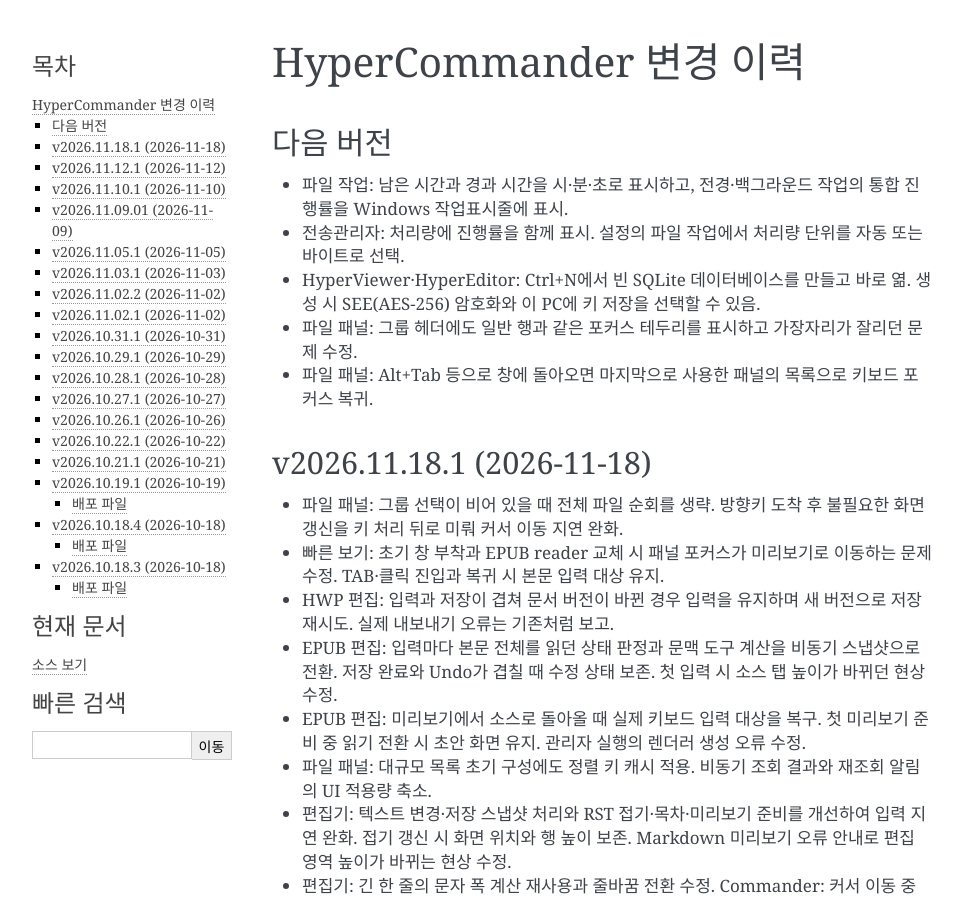
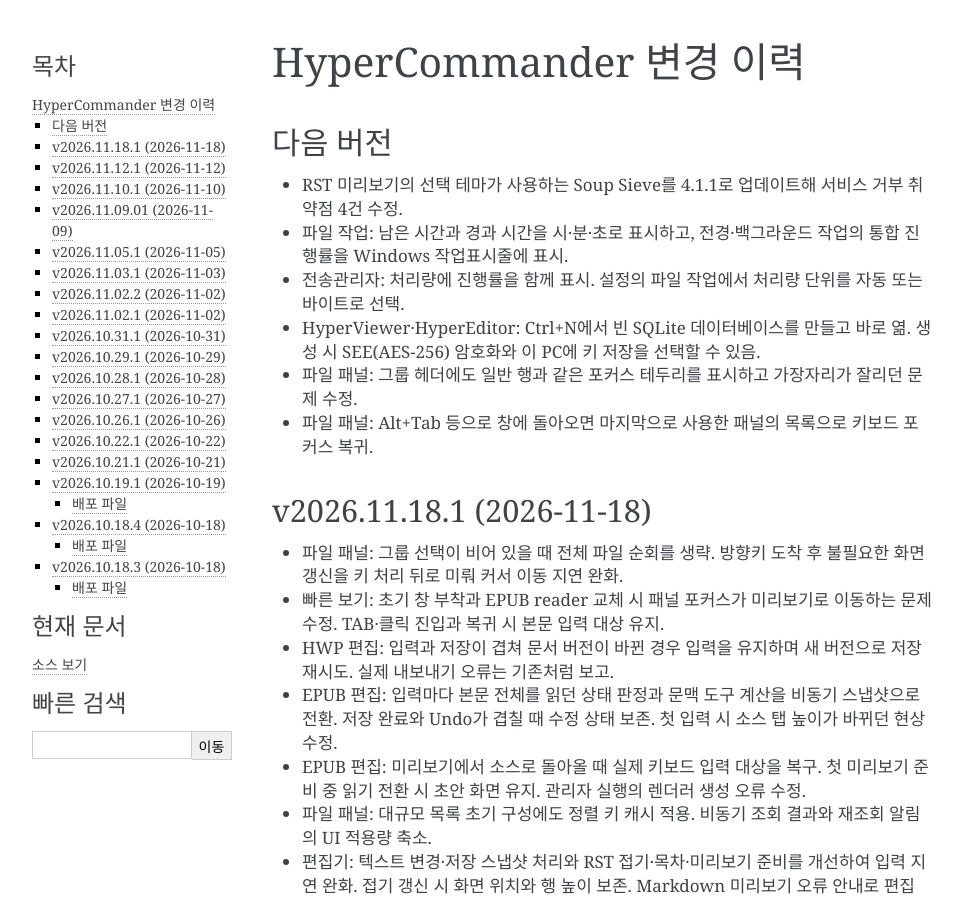
Before and after one commit to jgh0721/hyperCommander, a Sphinx documentation site: the page built from documentation/source/history.rst, in a window 1280 px wide and 900 px high. Shown: the whole window, without its empty margins (148-1110 px from the left). Built offline with Sphinx 7.4.7, drawn with Linux system fonts in a browser that asks for light colours.

Commit message:
UI : [rst] Soup Sieve 보안 업데이트를 적용한다
RST 선택 테마가 사용하는 Soup Sieve를 4.1.1로 올려 Dependabot 경고 #23–#26을 해결한다.

```diff
--- a/documentation/source/history.rst
+++ b/documentation/source/history.rst
@@ -6,6 +6,8 @@ HyperCommander 변경 이력
 
 다음 버전
 ----------------------------------------
+
+* RST 미리보기의 선택 테마가 사용하는 Soup Sieve를 4.1.1로 업데이트해 서비스 거부 취약점 4건 수정.
 
 * 파일 작업: 남은 시간과 경과 시간을 시·분·초로 표시하고, 전경·백그라운드 작업의 통합 진행률을 Windows 작업표시줄에 표시.
 * 전송관리자: 처리량에 진행률을 함께 표시. 설정의 파일 작업에서 처리량 단위를 자동 또는 바이트로 선택.
```
Also changed, not shown: 1 other file.
